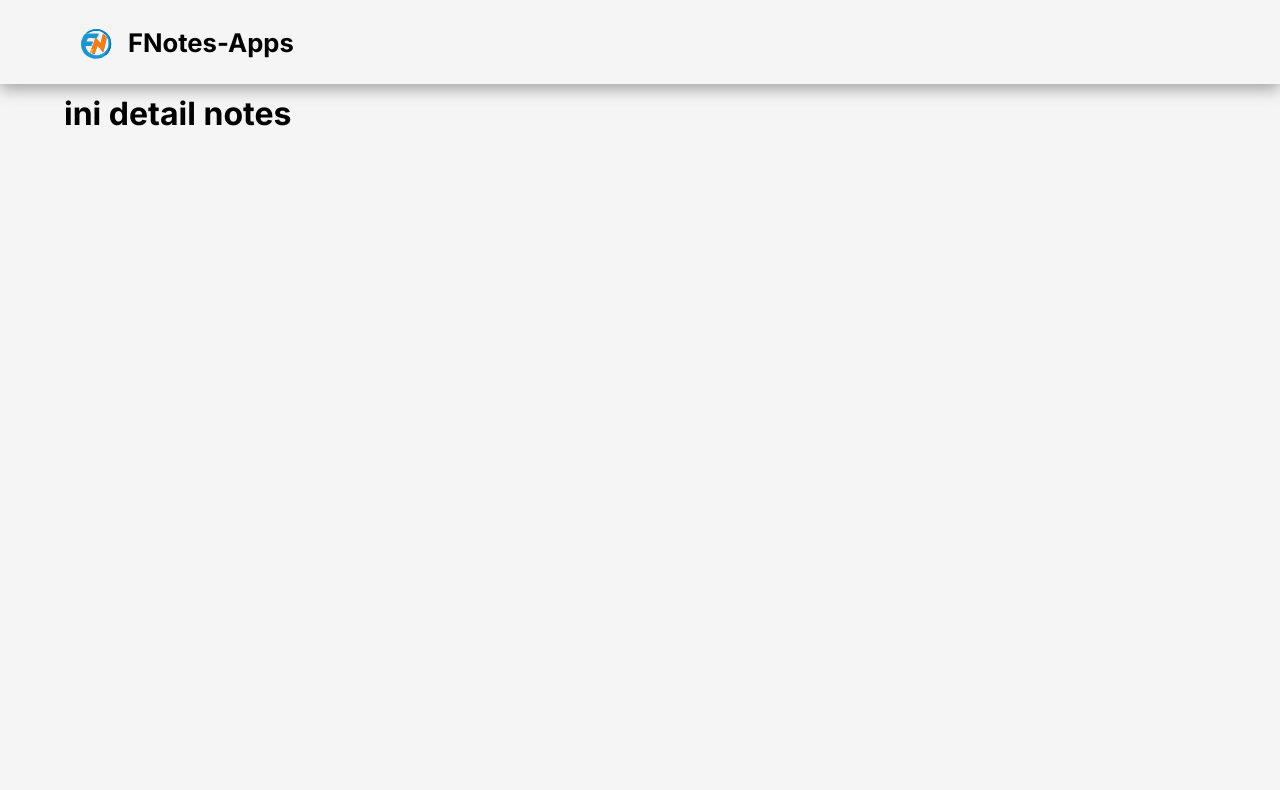
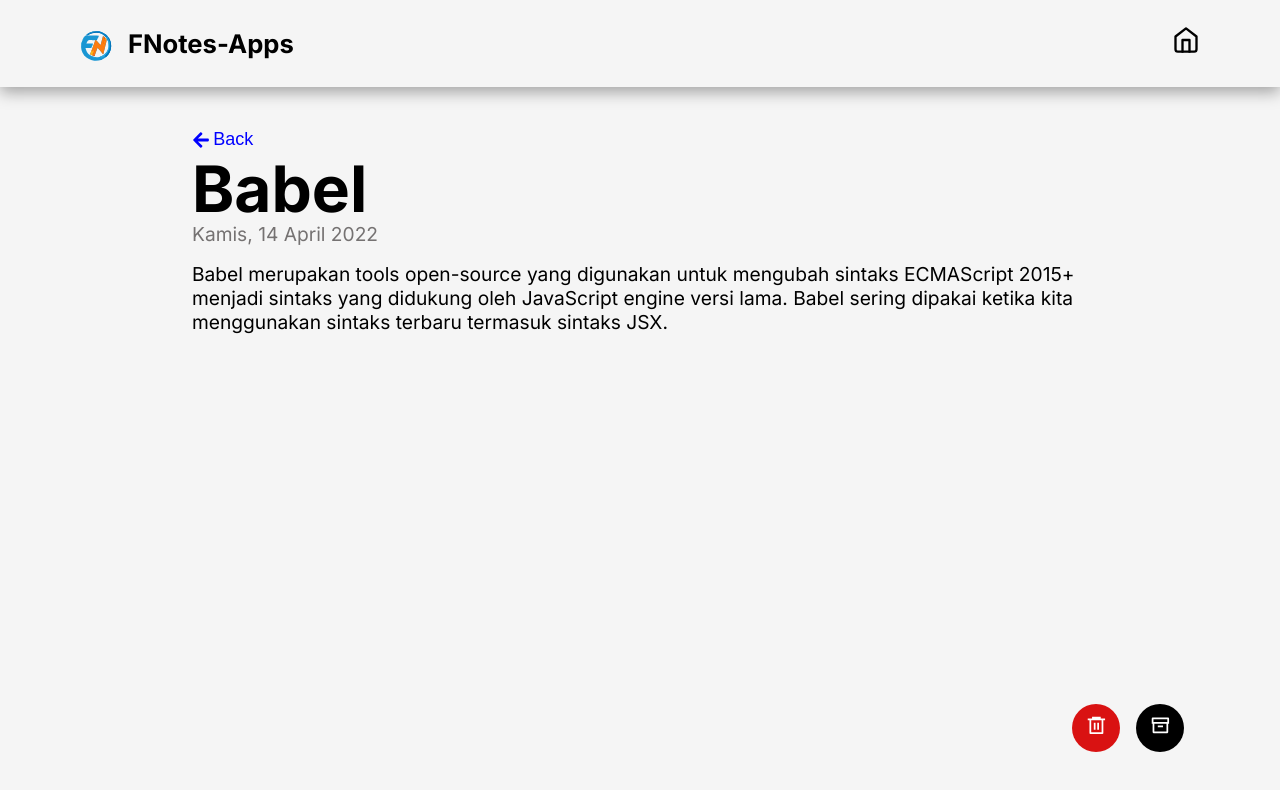
Before and after one commit to FahrulAz/NotesApp, a React (Vite) app: page /notes/notes-1 in a window 1280 px wide. Shown: the top 790 px of the page. Built offline with nearby package versions, Linux system fonts and the light colour scheme.

Commit message:
add toast for each action button

```diff
--- a/src/App.jsx
+++ b/src/App.jsx
@@ -1,5 +1,5 @@
 import React from "react";
-import { Routes, Route, useNavigate } from "react-router-dom";
+import { Routes, Route } from "react-router-dom";
 import Header from "./components/Header";
 import HomePage from "./pages/HomePage";
 import ErrorPage from "./pages/404page";
@@ -8,8 +8,6 @@ import ArchivePage from "./pages/ArchivePage";
 import DetailPage from "./pages/DetailPage";
 
 function App() {
-  const navigate = useNavigate();
-
   return (
     <div>
       <header>
--- /dev/null
+++ b/src/components/DetailPageActBtn.jsx
@@ -0,0 +1,43 @@
+import React from "react";
+import {
+  RiDeleteBin6Line,
+  RiArchiveLine,
+  RiInboxUnarchiveLine,
+} from "react-icons/ri";
+import PropTypes from "prop-types";
+
+function DetailPageActBtn({ id, onDelete, onArchive, isArchived }) {
+  return (
+    <div className="detailpage_actbtn">
+      <button
+        className="red"
+        type="button"
+        title="Delete Note"
+        onClick={() => onDelete(id)}
+      >
+        <RiDeleteBin6Line className="detailpage_actbtn_icon" />
+      </button>
+      <button
+        className="black"
+        type="button"
+        title={isArchived ? "Unarchive Note" : "Archive Note"}
+        onClick={() => onArchive(id)}
+      >
+        {isArchived ? (
+          <RiInboxUnarchiveLine className="detailpage_actbtn_icon" />
+        ) : (
+          <RiArchiveLine className="detailpage_actbtn_icon" />
+        )}
+      </button>
+    </div>
+  );
+}
+
+DetailPageActBtn.propTypes = {
+  id: PropTypes.string.isRequired,
+  onDelete: PropTypes.func.isRequired,
+  onArchive: PropTypes.func.isRequired,
+  isArchived: PropTypes.bool.isRequired,
+};
+
+export default DetailPageActBtn;
--- a/src/components/Navigation.jsx
+++ b/src/components/Navigation.jsx
@@ -2,13 +2,13 @@ import React from "react";
 import { Link, useLocation } from "react-router-dom";
 import { FiHome, FiPlusCircle } from "react-icons/fi";
 import { FiArchive } from "react-icons/fi";
-import PropTypes from "prop-types";
 
 const Navigation = () => {
   const location = useLocation();
   const isHomePage = location.pathname === "/";
   const isArchivePage = location.pathname === "/archive";
   const isAddPage = location.pathname === "/new";
+  const isDetailPage = location.pathname.includes("/notes/");
 
   return (
     <nav className="navigation">
@@ -20,7 +20,7 @@ const Navigation = () => {
             </Link>
           </li>
         )}
-        {(isArchivePage || isAddPage) && (
+        {(isArchivePage || isAddPage || isDetailPage) && (
           <li>
             <Link to="/">
               <FiHome className="navigation_icon" />
@@ -32,8 +32,4 @@ const Navigation = () => {
   );
 };
 
-Navigation.propTypes = {
-  location: PropTypes.object.isRequired,
-};
-
 export default Navigation;
--- a/src/components/NoteItem.jsx
+++ b/src/components/NoteItem.jsx
@@ -1,6 +1,7 @@
 import React from "react";
 import { showFormattedDate } from "../utils/index";
 import PropTypes from "prop-types";
+import { Link } from "react-router-dom";
 
 const limitWords = (text, limit) => {
   const words = text.split(" ");
@@ -10,10 +11,11 @@ const limitWords = (text, limit) => {
   return text;
 };
 
-function NoteItem({ title, body, createdAt }) {
+function NoteItem({ id, title, body, createdAt }) {
   body = limitWords(body, 15);
 
   return (
+    <Link to={`/notes/${id}`} className="note-item_link">
       <div className="note-item">
         <div className="text-center">
           <h3>{title}</h3>
@@ -21,10 +23,12 @@ function NoteItem({ title, body, createdAt }) {
         </div>
         <p className="note-item_desc">{body}</p>
       </div>
+    </Link>
   );
 }
 
 NoteItem.propTypes = {
+  id: PropTypes.string.isRequired,
   title: PropTypes.string.isRequired,
   body: PropTypes.string.isRequired,
   createdAt: PropTypes.string.isRequired,
--- a/src/components/NoteList.jsx
+++ b/src/components/NoteList.jsx
@@ -8,6 +8,7 @@ function NoteList({ notes }) {
       {notes.map((note) => (
         <NoteItem
           key={note.id}
+          id={note.id}
           title={note.title}
           body={note.body}
           createdAt={note.createdAt}
--- /dev/null
+++ b/src/components/Toast.jsx
@@ -0,0 +1,23 @@
+import React, { useEffect } from "react";
+
+const Toast = ({ message, duration = 1000, onClose }) => {
+  useEffect(() => {
+    const timer = setTimeout(() => {
+      onClose();
+    }, duration);
+
+    return () => clearTimeout(timer);
+  }, [duration, onClose]);
+
+  return (
+    <div className="toast show">
+      {message}
+      <div
+        className="toast__progress"
+        style={{ animationDuration: `${duration}ms` }}
+      ></div>
+    </div>
+  );
+};
+
+export default Toast;
--- a/src/pages/ArchivePage.jsx
+++ b/src/pages/ArchivePage.jsx
@@ -1,11 +1,33 @@
-import React from "react";
+import React, { useState, useEffect } from "react";
+import { useSearchParams } from "react-router-dom";
+import SearchBar from "../components/SearchBar";
+import NoteList from "../components/NoteList";
+import { getArchivedNotes } from "../utils/local-data";
+import HomePageAddBtn from "../components/HomePageAddBtn";
 
-function ArchivePage() {
+function HomePage() {
+  const [notes, setNotes] = useState(getArchivedNotes());
+  const [searchParams, setSearchParams] = useSearchParams();
+  const keyword = searchParams.get("keyword") || "";
+
+  const filteredNotes = keyword
+    ? notes.filter((note) =>
+        note.title.toLowerCase().includes(keyword.toLowerCase())
+      )
+    : notes;
+
+  const handleKeywordChange = (newKeyword) => {
+    setSearchParams({ keyword: newKeyword });
+  };
+
   return (
-    <div>
-      <h1>ini dadalah archive page</h1>
+    <div className="archivepage">
+      <h1>Archive Notes</h1>
+      <SearchBar keyword={keyword} setKeyword={handleKeywordChange} />
+      <NoteList notes={filteredNotes} />
+      <HomePageAddBtn />
     </div>
   );
 }
 
-export default ArchivePage;
+export default HomePage;
--- a/src/pages/DetailPage.jsx
+++ b/src/pages/DetailPage.jsx
@@ -1,9 +1,98 @@
-import React from "react";
+import React, { useState } from "react";
+import { useParams, useNavigate } from "react-router-dom";
+import {
+  getNote,
+  unarchiveNote,
+  archiveNote,
+  deleteNote,
+} from "../utils/local-data";
+import { FaArrowLeft } from "react-icons/fa";
+import { showFormattedDate } from "../utils";
+import DetailPageActBtn from "../components/DetailPageActBtn";
+import Toast from "../components/Toast";
 
 function DetailPage() {
+  const { id } = useParams();
+  const navigate = useNavigate();
+  const note = getNote(id);
+  const [isModalOpen, setIsModalOpen] = useState(false);
+  const [toastMessage, setToastMessage] = useState(null);
+
+  if (!note) {
+    return <p>Note not found!</p>;
+  }
+
+  const showToast = (message) => {
+    setToastMessage(message);
+  };
+
+  const handleBackClick = () => {
+    navigate("/");
+  };
+
+  const handleArchive = () => {
+    if (note.archived) {
+      unarchiveNote(id);
+      showToast("Note unarchived successfully!");
+    } else {
+      archiveNote(id);
+      showToast("Note archived successfully!");
+    }
+    setTimeout(() => {
+      navigate("/");
+    }, 1000);
+  };
+
+  const handleDeleteClick = () => {
+    setIsModalOpen(true);
+  };
+
+  const handleModalClose = () => {
+    setIsModalOpen(false);
+  };
+
+  const handleModalConfirm = () => {
+    showToast("Note deleted success!");
+    setTimeout(() => {
+      deleteNote(id);
+      navigate("/");
+    }, 1000);
+    setIsModalOpen(false);
+  };
+
   return (
-    <div>
-      <h1>ini detail notes</h1>
+    <div className="detailpage">
+      <div>
+        <button onClick={handleBackClick} className="back-button">
+          <FaArrowLeft /> Back
+        </button>
+        <h1>{note.title}</h1>
+        <p className="detailpage_date">{showFormattedDate(note.createdAt)}</p>
+      </div>
+      <p className="detailpage_desc">{note.body}</p>
+      <DetailPageActBtn
+        id={id}
+        onDelete={handleDeleteClick}
+        onArchive={handleArchive}
+        isArchived={note.archived}
+      />
+
+      {isModalOpen && (
+        <div className="modal">
+          <div className="modal-content">
+            <p>Are you sure you want to delete this note?</p>
+            <button className="black" onClick={handleModalConfirm}>
+              Yes
+            </button>
+            <button className="red" onClick={handleModalClose}>
+              No
+            </button>
+          </div>
+        </div>
+      )}
+      {toastMessage && (
+        <Toast message={toastMessage} onClose={() => setToastMessage(null)} />
+      )}
     </div>
   );
 }
--- a/src/styles/index.css
+++ b/src/styles/index.css
@@ -98,7 +98,7 @@ button {
   color: white;
 }
 
-.homepage{
+.homepage, .archivepage{
   display: flex;
   flex-direction: column;
   align-items: center;
@@ -128,6 +128,11 @@ button {
   gap: 1rem;
   justify-content: center;
   margin-top: 20px;
+}
+
+.note-item_link {
+  text-decoration: none;
+  color: black;
 }
 
 .note-item {
@@ -168,3 +173,138 @@ button {
 .text-center {
   text-align: center;
 }
+
+.detailpage {
+  display: flex;
+  flex-direction: column;
+  padding: 2rem 8rem;
+  align-items: first baseline;
+  gap: 1rem;
+}
+
+.detailpage .back-button {
+  display: flex;
+  align-items: center;
+  gap: 0.2rem;
+  color: blue;
+  font-size: large;
+}
+
+.detailpage h1 {
+  font-size: 4rem;
+  color: black;
+}
+
+.detailpage .detailpage_date {
+  font-size: 1.2rem;
+  color: rgb(117, 114, 114);
+  margin-top: -5px;
+}
+
+.detailpage .detailpage_desc {
+  font-size: 1.2rem;
+}
+
+.detailpage_actbtn {
+  display: flex;
+  justify-content: center;
+  align-items: center;
+  gap: 1rem;
+  z-index: 30;
+  position: fixed;
+  bottom: 0;
+  right: 0;
+  margin: 0 6rem 3rem 0;
+}
+
+.detailpage_actbtn button {
+  color: white;
+  border: none;
+  border-radius: 50%;
+  width: 3rem;
+  height: 3rem;
+  font-size: 1.3rem;
+  cursor: pointer;
+  transition: all 0.5s;
+}
+
+.detailpage_actbtn button:hover {
+  background-color: orangered;
+  animation: bounce 1.5s;
+}
+
+.red {
+  background-color: rgb(217, 18, 18);
+}
+
+.black {
+  background-color: black;
+}
+
+/* modal */
+.modal {
+  position: fixed;
+  top: 0;
+  left: 0;
+  width: 100%;
+  height: 100%;
+  background: rgba(0, 0, 0, 0.5);
+  display: flex;
+  justify-content: center;
+  align-items: center;
+}
+
+.modal-content {
+  background: white;
+  padding: 2rem;
+  border-radius: 5px;
+  text-align: center;
+}
+
+.modal-content button {
+  margin: 0 0.5rem;
+  padding: 5px 10px;
+  border-radius: 5px;
+  color: white;
+}
+
+/* toast */
+.toast {
+  position: fixed;
+  top: 100px;
+  right: 20px;
+  background-color: #323232;
+  color: white;
+  padding: 16px;
+  border-radius: 8px;
+  box-shadow: 0px 4px 6px rgba(0, 0, 0, 0.3);
+  opacity: 0;
+  transform: translateY(20px);
+  transition: opacity 0.5s ease, transform 0.5s ease;
+}
+
+.toast.show {
+  opacity: 1;
+  transform: translateY(0);
+}
+
+.toast__progress {
+  position: absolute;
+  bottom: 0;
+  left: 0;
+  width: 100%;
+  height: 4px;
+  background-color: #4caf50;
+  animation-name: progress;
+  animation-timing-function: linear;
+  animation-fill-mode: forwards;
+}
+
+@keyframes progress {
+  from {
+    width: 100%;
+  }
+  to {
+    width: 0;
+  }
+}
```
Also changed, not shown: src/pages/HomePage.jsx (+10 -3 lines). Lines whose indentation alone changed are shown as unchanged.
